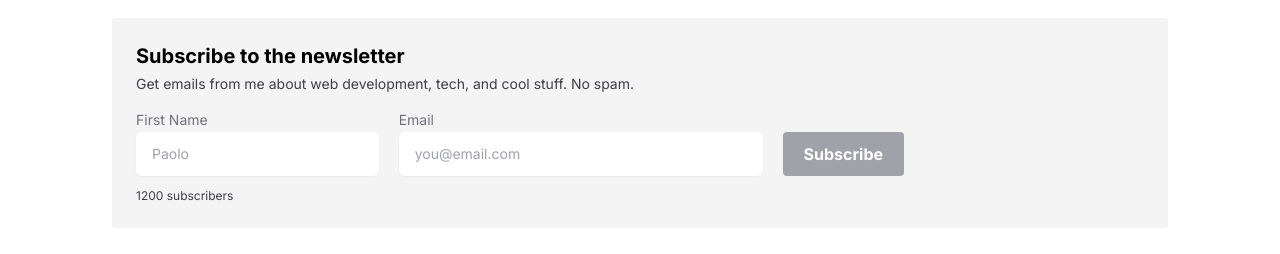
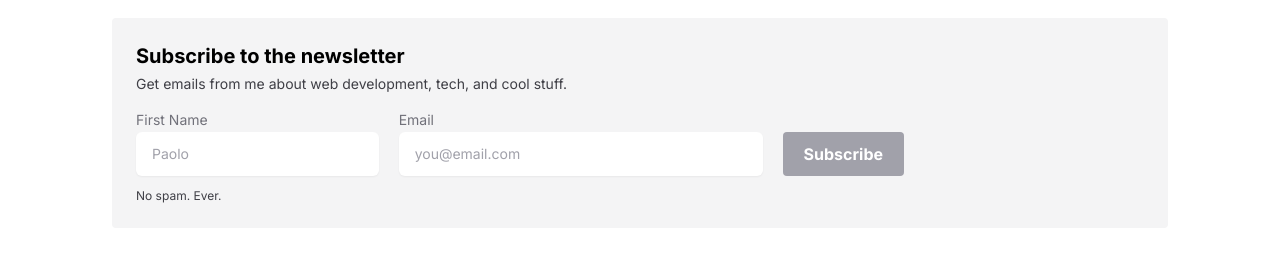
Before and after one commit to paolotiu/portfolio, a Next.js app: page / in a window 1280 px wide. Shown: the part 1708-1962 px from the top of the page. Built offline with nearby package versions, Linux system fonts and the light colour scheme; no server answers.

Commit message:
chore: Change wording

```diff
--- a/components/Subscribe.tsx
+++ b/components/Subscribe.tsx
@@ -51,15 +51,16 @@ const Subscribe = () => {
         Thank you for subscribing!
       </p>
     ),
-    idle: <p className="text-xs text-gray-700"> 1200 subscribers</p>,
+    idle: (
+      <p className="text-xs text-gray-700 dark:text-gray-300">No spam. Ever.</p>
+    ),
   };
   return (
     <div className="pt-16 ">
       <div className="p-6 bg-gray-100 rounded dark:bg-gray-800">
         <h3 className="text-xl font-bold">Subscribe to the newsletter</h3>
         <p className="pt-1 text-sm text-gray-700 dark:text-gray-300">
-          Get emails from me about web development, tech, and cool stuff. No
-          spam.
+          Get emails from me about web development, tech, and cool stuff.
         </p>
 
         <form className="pt-4 " onSubmit={handleSubmit(onSubmit)}>
```
